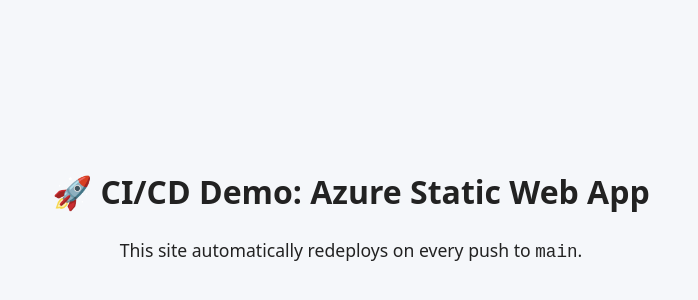
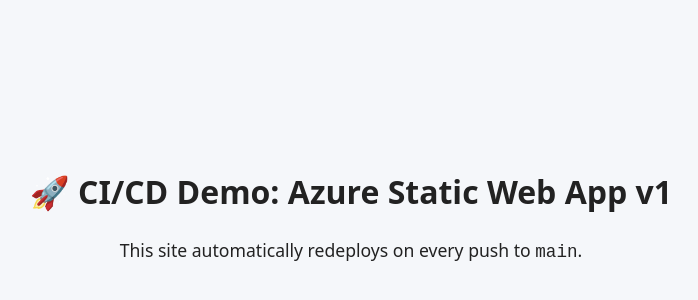
Before and after one commit to ahmed-fouad-ceo/ci_cd_lab1, a plain HTML site: page index.html in a window 1280 px wide. Shown: the part 178-478 px from the top of the page, without its empty margins (289-987 px from the left). Drawn offline with Linux system fonts and the light colour scheme.

Commit message:
Update index.html

```diff
--- a/index.html
+++ b/index.html
@@ -30,7 +30,7 @@
     </style>
   </head>
   <body>
-    <h1>🚀 CI/CD Demo: Azure Static Web App</h1>
+    <h1>🚀 CI/CD Demo: Azure Static Web App v1 </h1>
     <p>This site automatically redeploys on every push to <code>main</code>.</p>
     <footer>
       <small><!-- COMMIT_SHA --></small>
```
